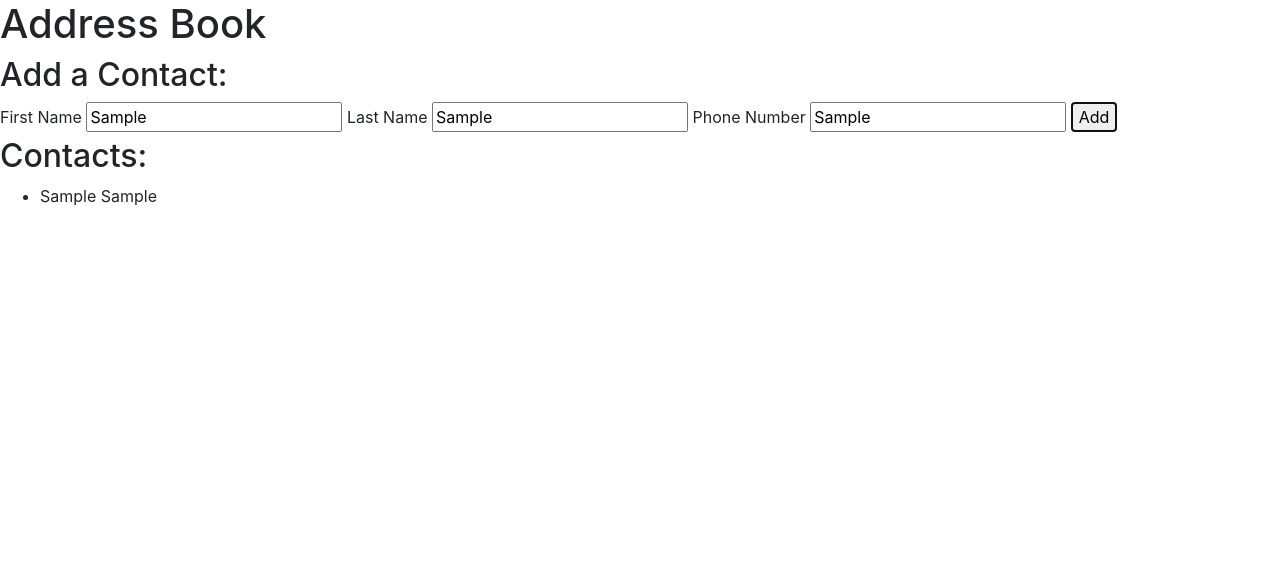
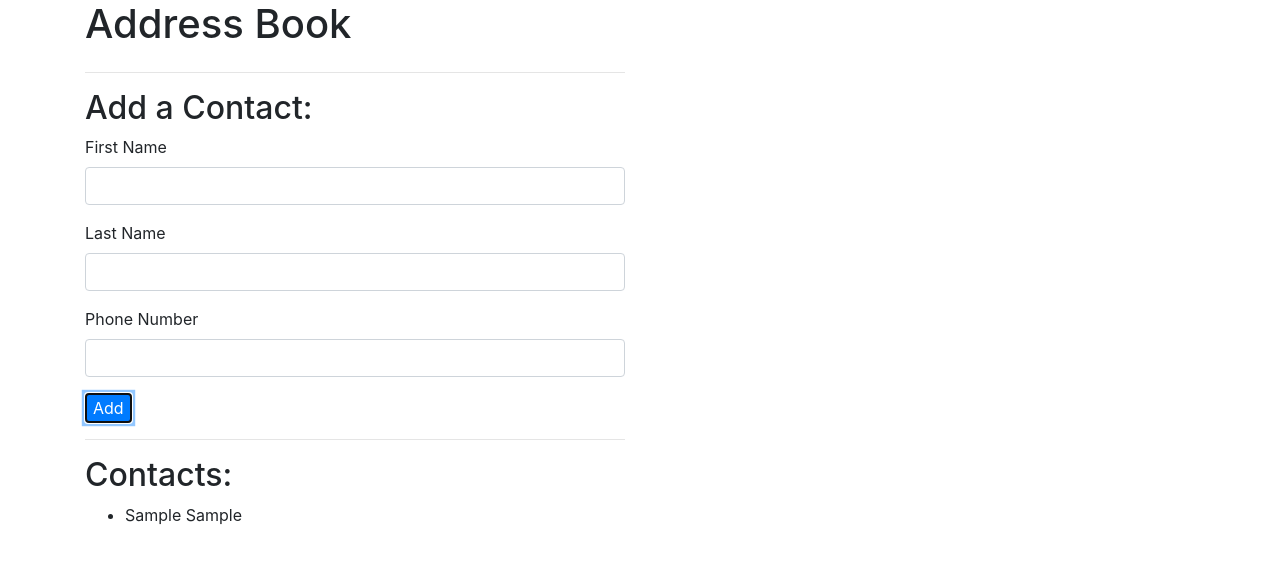
Before and after one commit to bahayg/address-book, a plain HTML site: page index.html in a window 1280 px wide. Both pictures are taken after typing "Sample", "Sample", "Sample" into the empty fields and a click on the button "Add". Drawn offline with Linux system fonts and the light colour scheme.

Commit message:
Update attachContactListeners() method to delete Contact when button is clicked, update HTML to use bootstrap styles and clear form fields after submission.

```diff
--- a/index.html
+++ b/index.html
@@ -2,26 +2,40 @@
 <html>
   <head>
     <link href="css/bootstrap.css" rel="stylesheet">
-    <link href="css/styles.css" rel="stylesheet">
-    <script src="js/jquery-3.4.1.js"></script>
+    <link href="css/styles.css" rel="stylesheet" type="text/css">
+    <script src="js/jQuery-3.4.1.js"></script>
     <script src="js/scripts.js"></script>
     <title>Address Book</title>
+    <title></title>
   </head>
   <body>
+    <div class="container">
       <h1>Address Book</h1>
+      <div class="row">
+        <div class="col-md-6">
+          <hr>
           <h2>Add a Contact:</h2>
           <form id="new-contact">
+            <div class="form-group">
               <label for="new-first-name">First Name</label>
-      <input type="text" id="new-first-name">
+              <input type="text"  class="form-control" id="new-first-name">
+            </div>
+            <div class="form-group">
               <label for="new-last-name">Last Name</label>
-      <input type="text" id="new-last-name">
+              <input type="text"  class="form-control" id="new-last-name">
+            </div>
+            <div class="form-group">
               <label for="new-phone-number">Phone Number</label>
-      <input type="text" id="new-phone-number">
-      <button type="submit">Add</button>
+              <input type="text"  class="form-control" id="new-phone-number">
+            </div>
+            <button type="submit" class="btn-primary">Add</button>
           </form>
+          <hr>
           <h2>Contacts:</h2>
-    <ul id="contacts"></ul>
-
+          <ul id="contacts">
+          </ul>
+        </div>
+        <div class="col-md-6">
           <div id="show-contact">
             <p>First Name: <span class="first-name"></span></p>
             <p>Last Name: <span class="last-name"></span></p>
@@ -29,5 +43,8 @@
             <div id="buttons">
             </div>
           </div>
+        </div>
+      </div>
+    </div>
   </body>
 </html>
--- a/js/scripts.js
+++ b/js/scripts.js
@@ -72,6 +72,11 @@ function attachContactListeners() {
   $("ul#contacts").on("click", "li", function() {
     showContact(this.id);
   });
+  $("#buttons").on("click", ".deleteButton", function() {
+    addressBook.deleteContact(this.id);
+    $("#show-contact").hide();
+    displayContactDetails(addressBook);
+  });
 };
 $(document).ready(function() {
   attachContactListeners();
@@ -80,6 +85,9 @@ $(document).ready(function() {
     var inputtedFirstName = $("input#new-first-name").val();
     var inputtedLastName = $("input#new-last-name").val();
     var inputtedPhoneNumber = $("input#new-phone-number").val();
+    $("input#new-first-name").val("");
+    $("input#new-last-name").val("");
+    $("input#new-phone-number").val("");
     var newContact = new Contact (inputtedFirstName, inputtedLastName, inputtedPhoneNumber);
     addressBook.addContact(newContact);
     displayContactDetails(addressBook);
```
Lines whose indentation alone changed are shown as unchanged.
